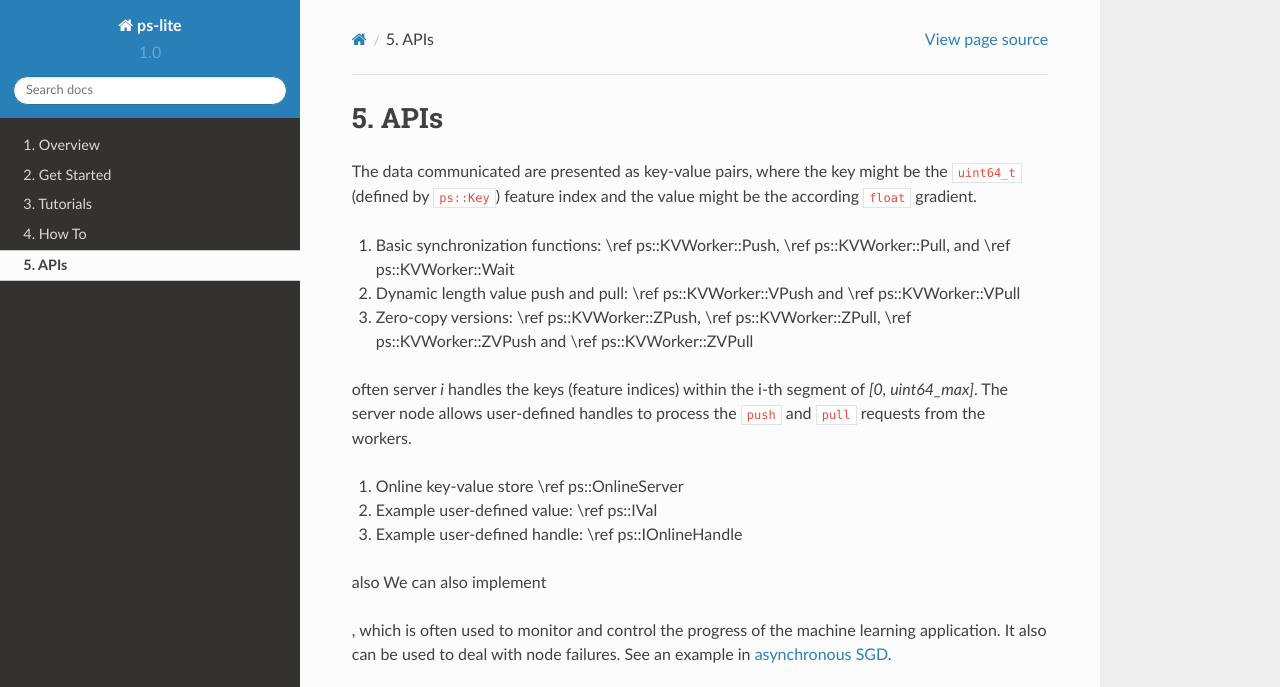
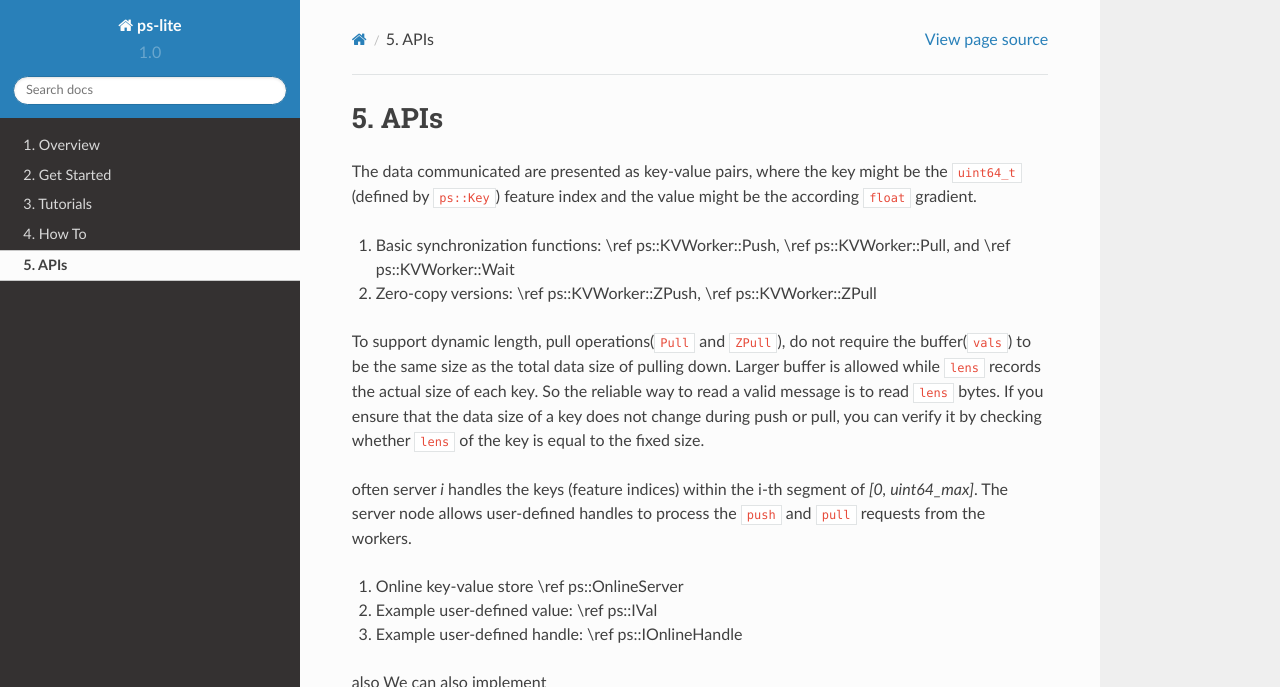
Before and after one commit to dmlc/ps-lite, a Sphinx documentation site: the page built from docs/api.md, in a window 1280 px wide and 1204 px high, cut to the strip 0-687 px from the top of the window. Built offline with Sphinx 7.4.7 and the Read the Docs theme 2.0.0, drawn with Linux system fonts in a browser that asks for light colours.

Commit message:
relax size check (#36)
* fix compression

* add docs

```diff
--- a/docs/api.md
+++ b/docs/api.md
@@ -6,12 +6,10 @@ The data communicated are presented as key-value
   index and the value might be the according `float` gradient.
   1. Basic synchronization functions: \ref ps::KVWorker::Push, \ref
   ps::KVWorker::Pull, and \ref ps::KVWorker::Wait
-  2. Dynamic length value push and pull: \ref ps::KVWorker::VPush and \ref
-     ps::KVWorker::VPull
-  3. Zero-copy versions: \ref ps::KVWorker::ZPush, \ref
-     ps::KVWorker::ZPull, \ref ps::KVWorker::ZVPush and \ref
-     ps::KVWorker::ZVPull
+  2. Zero-copy versions: \ref ps::KVWorker::ZPush, \ref
+     ps::KVWorker::ZPull
 
+To support dynamic length, pull operations(`Pull` and `ZPull`), do not require the buffer(`vals`) to be the same size as the total data size of pulling down. Larger buffer is allowed while `lens` records the actual size of each key. So the reliable way to read a valid message is to read `lens` bytes. If you ensure that the data size of a key does not change during push or pull, you can verify it by checking whether `lens` of the key is equal to the fixed size.
 
 often server *i* handles the keys (feature indices) within the i-th
   segment of <em>[0, uint64_max]</em>. The server node allows user-defined handles to
```
Also changed, not shown: 1 other file.
